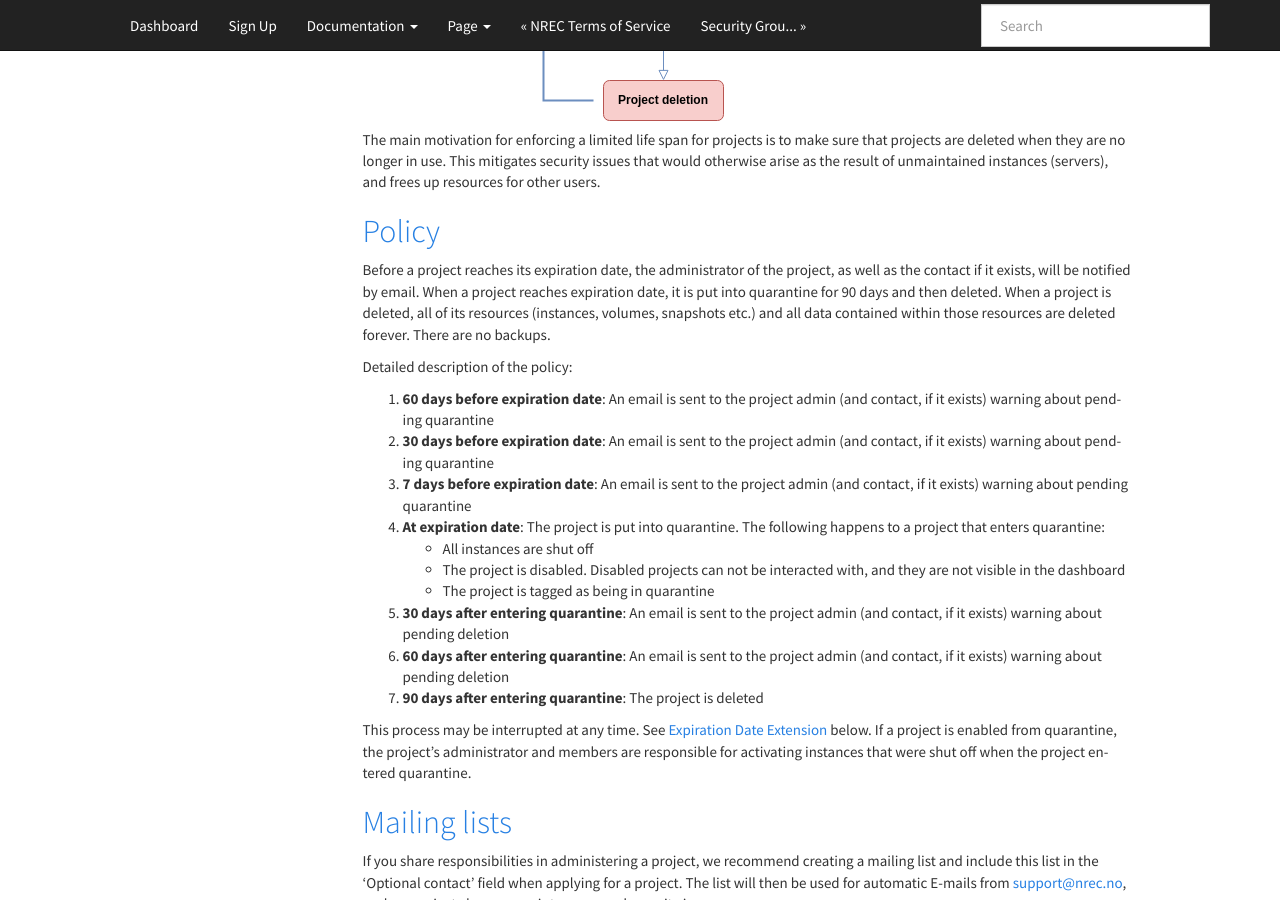
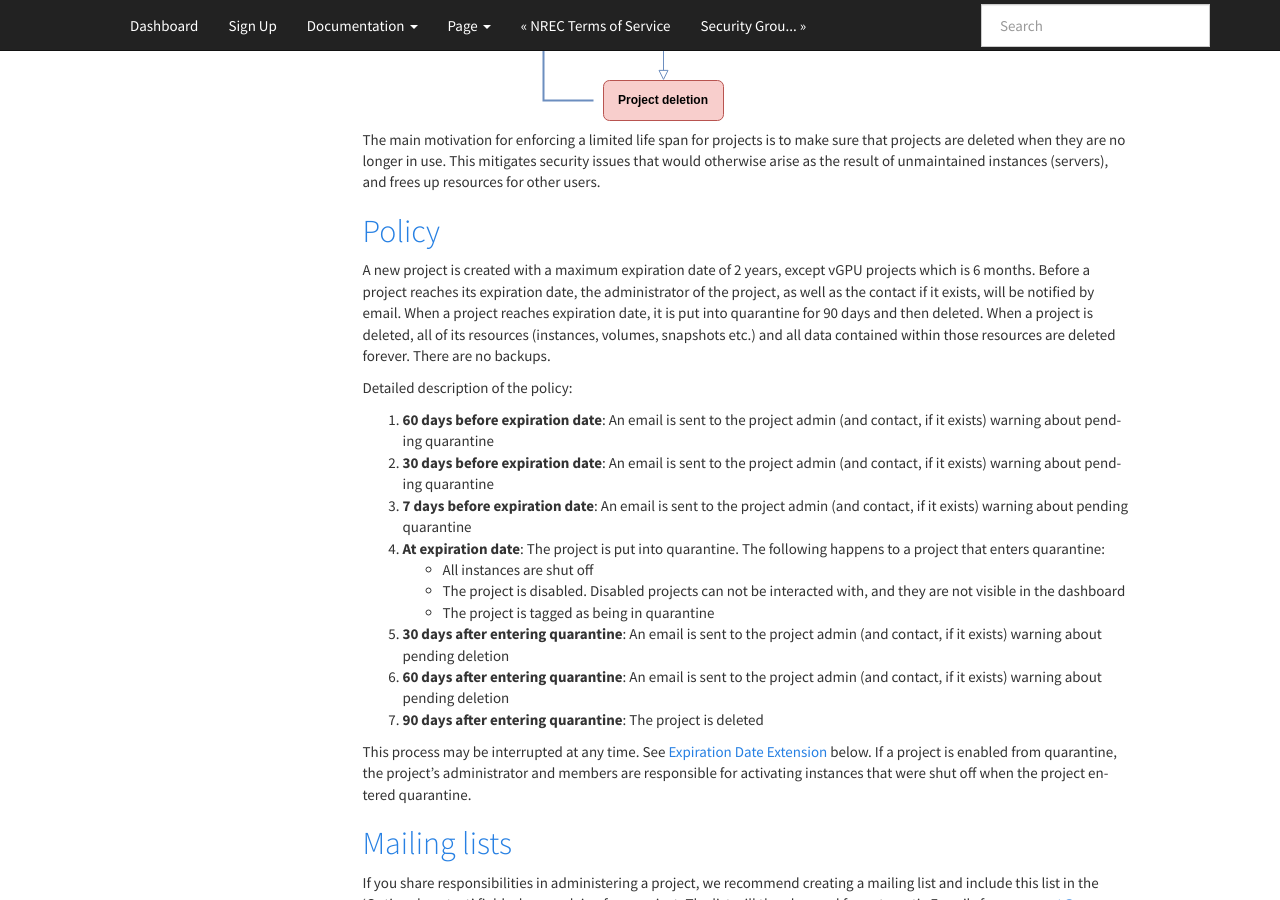
Before and after one commit to norcams/docs-enduser, a Sphinx documentation site: the page built from docs/project-lifecycle.rst, in a window 1280 px wide and 900 px high, scrolled down 1241 px. Built offline with Sphinx 7.4.7, drawn with Linux system fonts in a browser that asks for light colours.

Commit message:
add default maximum expiration date, like stated in request.nrec.no

```diff
--- a/docs/project-lifecycle.rst
+++ b/docs/project-lifecycle.rst
@@ -34,13 +34,14 @@ other users.
 Policy
 ------
 
-Before a project reaches its expiration date, the administrator of the
-project, as well as the contact if it exists, will be notified by
-email. When a project reaches expiration date, it is put into
-quarantine for 90 days and then deleted. When a project is deleted,
-all of its resources (instances, volumes, snapshots etc.) and all data
-contained within those resources are deleted forever. There are no
-backups.
+A new project is created with a maximum expiration date of 2 years,
+except vGPU projects which is 6 months. Before a project reaches its
+expiration date, the administrator of the project, as well as the
+contact if it exists, will be notified by email. When a project
+reaches expiration date, it is put into quarantine for 90 days and
+then deleted. When a project is deleted, all of its resources
+(instances, volumes, snapshots etc.) and all data contained within
+those resources are deleted forever. There are no backups.
 
 Detailed description of the policy:
 
```
